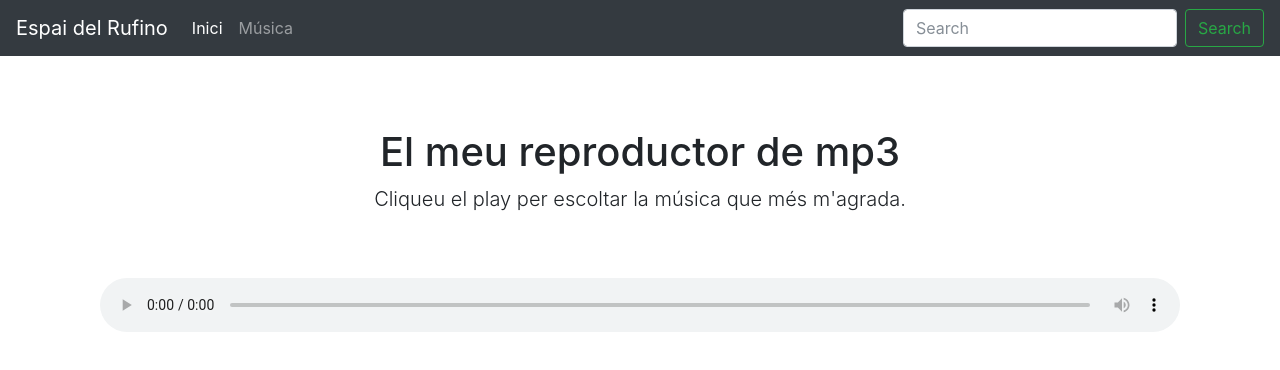
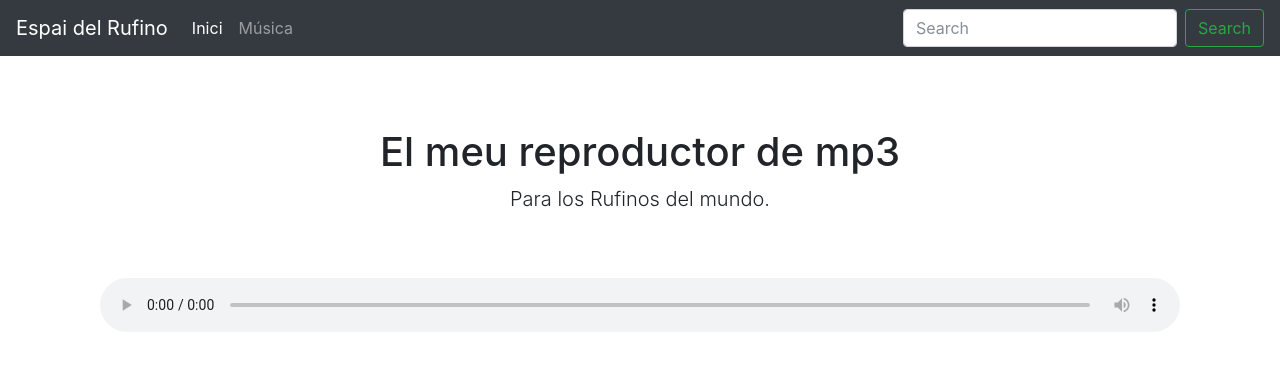
Before and after one commit to ivallejo47/4teso-2017-2018_pagina-web, a plain HTML site: page musica.html in a window 1280 px wide. Drawn offline with nearby package versions, Linux system fonts and the light colour scheme.

Commit message:
Update musica.html

```diff
--- a/musica.html
+++ b/musica.html
@@ -59,7 +59,7 @@
 
       <div class="starter-template">
         <h1>El meu reproductor de mp3</h1>
-        <p class="lead">Cliqueu el play per escoltar la música que més m'agrada.</p>
+        <p class="lead">Para los Rufinos del mundo.</p>
       </div>
 
         <audio class="col-md-12 center" id="audioTestElem" autobuffer controls >
```
